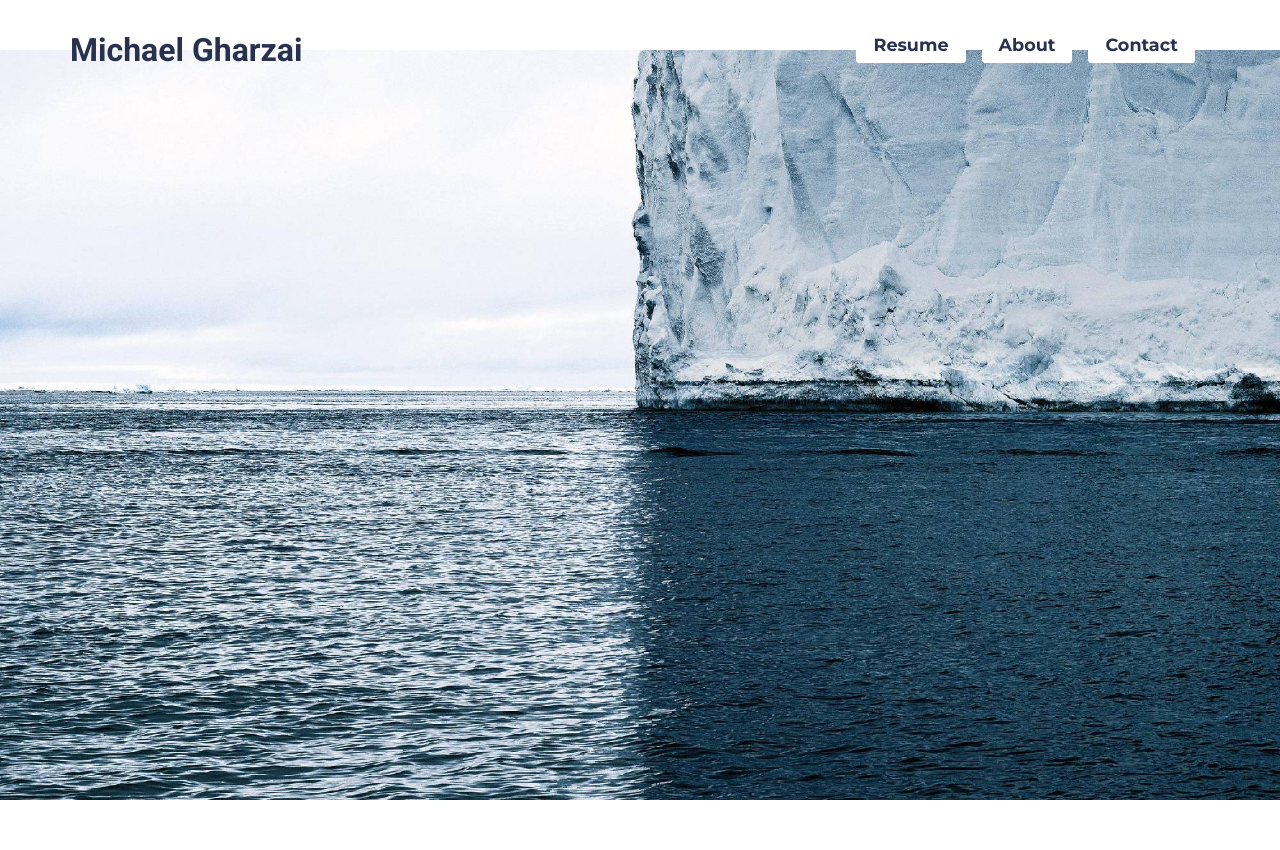
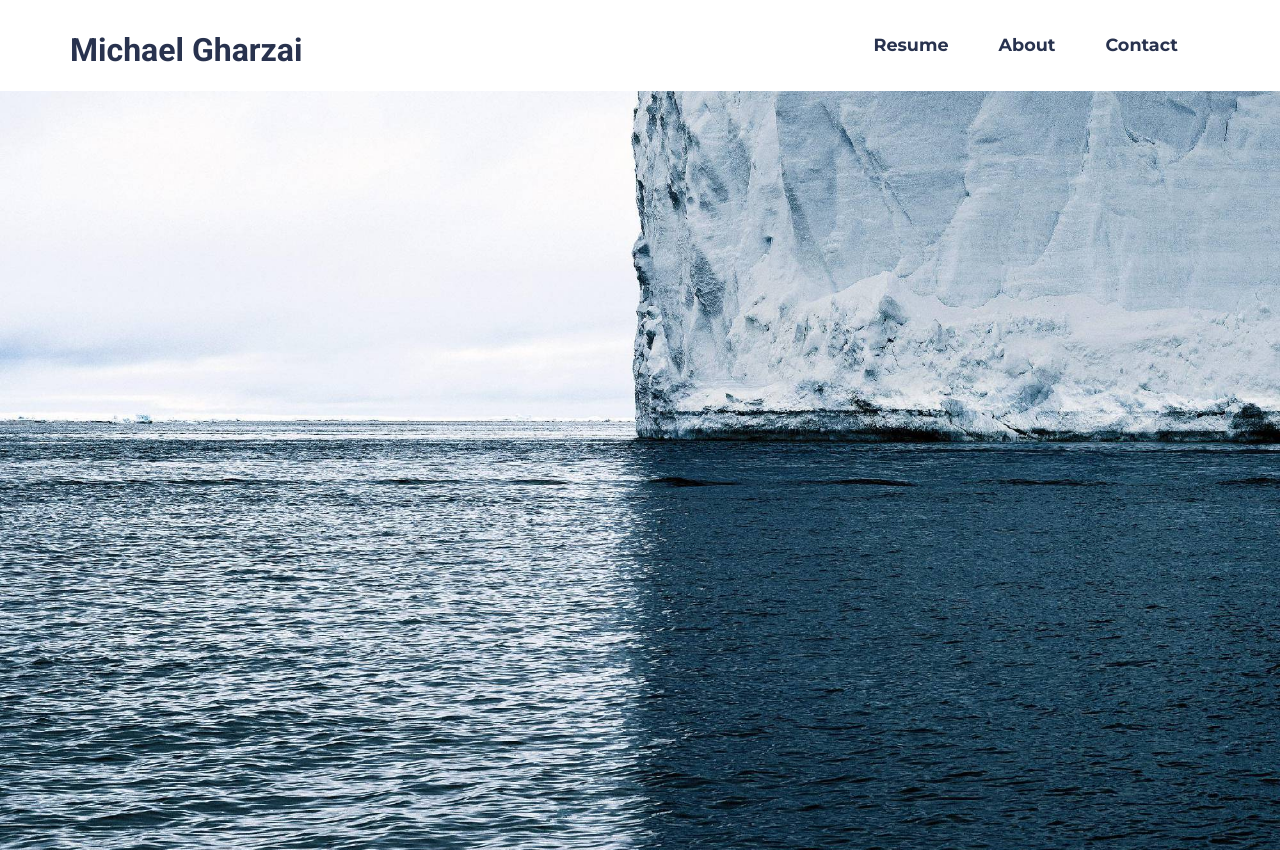
Before and after one commit to kaleemo/resumePage, a Django app: page / in a window 1280 px wide. Before the commit the page ends 800 px from the top, so only its background shows below. Run offline with Django 3.2, Linux system fonts and the light colour scheme; some libraries are stand-ins or nearby versions.

Commit message:
increase body padding 50px

```diff
--- a/michaelgharzai/static/css/mytheme.css
+++ b/michaelgharzai/static/css/mytheme.css
@@ -1,9 +1,7 @@
-.navbar {
-	height: 50px;
+
+body {
+	padding-top: 50px;
 }
-
-
-
 .imageClip
 {
 	width: 100%;
```
